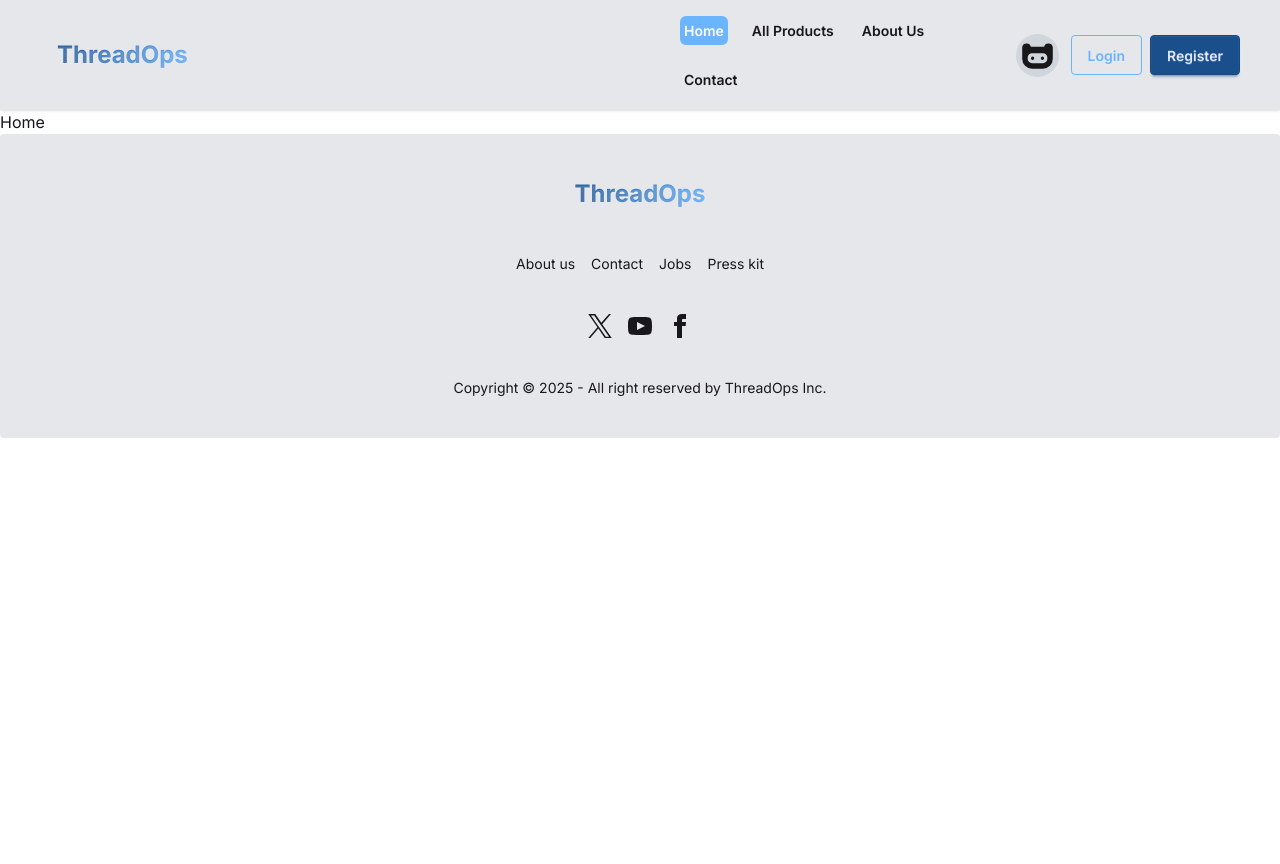
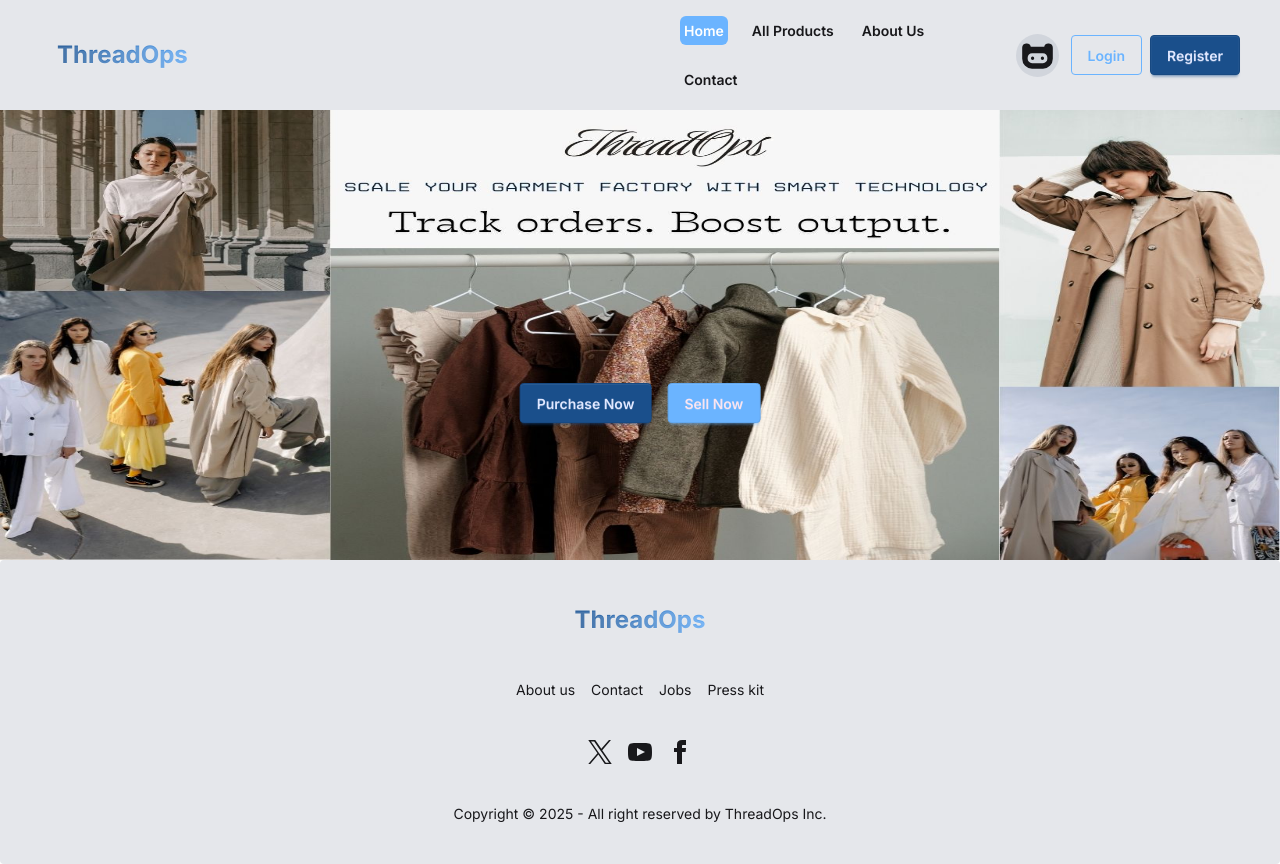
Before and after one commit to Ibne-Shahid/thread-ops-client-side, a React (Vite) app: page / in a window 1280 px wide. Before the commit the page ends 800 px from the top, so only its background shows below. Built offline with nearby package versions, Linux system fonts and the light colour scheme; no server answers.

Commit message:
banner added

```diff
--- a/src/Pages/Home/Home.jsx
+++ b/src/Pages/Home/Home.jsx
@@ -1,8 +1,11 @@
 import React from 'react'
+import Hero from '../../components/HomeComponents/Hero'
 
 const Home = () => {
   return (
-    <div>Home</div>
+    <div>
+        <Hero></Hero>
+    </div>
   )
 }
 
--- /dev/null
+++ b/src/components/HomeComponents/Hero.jsx
@@ -0,0 +1,19 @@
+import React from 'react'
+import { Link } from 'react-router'
+
+const Hero = () => {
+    return (
+        <div>
+            <div className='relative'>
+                <img className='h-[450px] w-full' src="/hero-img.jpg" alt="" />
+                <div className='absolute left-1/2 top-1/2 transform -translate-x-1/2 translate-y-12 flex space-x-4'>
+                    <Link className='btn btn-primary'>Purchase Now</Link>
+                    <Link className='btn btn-secondary'>Sell Now</Link>
+                </div>
+
+            </div>
+        </div>
+    )
+}
+
+export default Hero
```
Also changed, not shown: public/hero-img.jpg (added).
